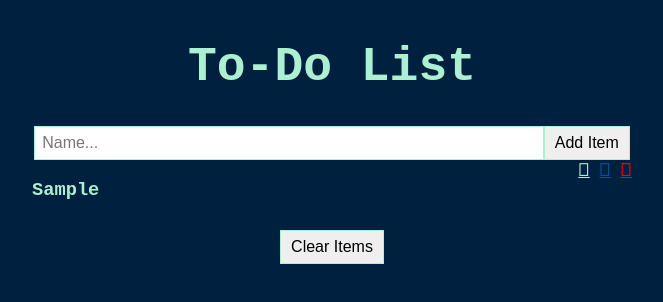
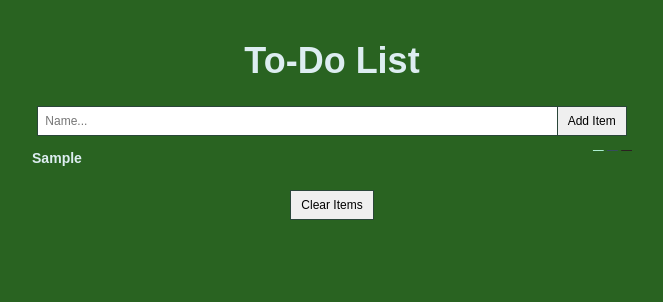
Before and after one commit to Al-Ameen9/To-do-list-, a plain HTML site: page index.html in a window 1280 px wide. Both pictures are taken after typing "Sample" into the empty fields and a click on the button "Add Item". Shown: the whole page, without its empty margins (308-971 px from the left). Drawn offline with Linux system fonts and the light colour scheme.

Commit message:
Update styles.css

```diff
--- a/styles.css
+++ b/styles.css
@@ -1,19 +1,19 @@
 html {
     box-sizing: border-box;
-    font-family: 'Courier New', Courier, monospace;
-    font-size: 16px;
+    font-family: Arial, Helvetica, sans-serif;
+    font-size: 12px;
 }
 
 *, *:before, *:after {
-    box-sizing: inherit;
+    box-sizing: initial;
 }
 
 body{
     width: 100%;
     margin: 0;
     padding: 0;
-    background-color: #00203FFF;
-    color: #ADEFD1FF;
+    background-color: rgb(41, 99, 33);
+    color: rgb(221, 237, 241);
 }
 
 h1 {
@@ -34,7 +34,7 @@ h1 {
 
 #itemInput, .btn {
     font-size: 1rem;
-    border: 1px solid #ADEFD1FF;
+    border: 1px solid rgb(42, 70, 57);
     text-transform: capitalize;
 }
 
@@ -68,11 +68,11 @@ h1 {
 }
 
 .edit-item {
-    color: #00539CFF;
+    color: rgb(55, 76, 95);
 }
 
 .delete-item {
-    color: #FF0000;
+    color: rgb(43, 33, 33);
 }
 
 .completed {
@@ -81,7 +81,7 @@ h1 {
 }
 
 .visibility {
-    opacity: 0.6;
+    opacity: 0.8;
 }
 
 .show-item {
```
